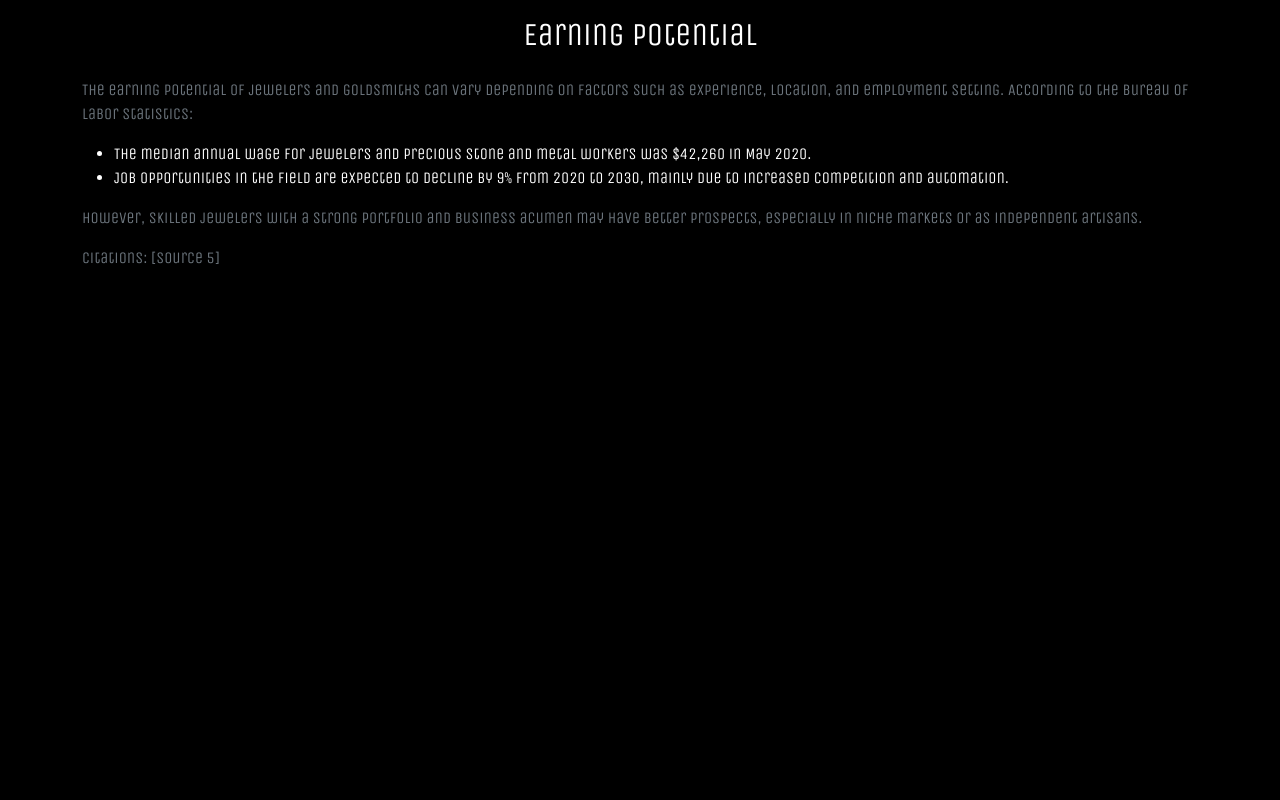
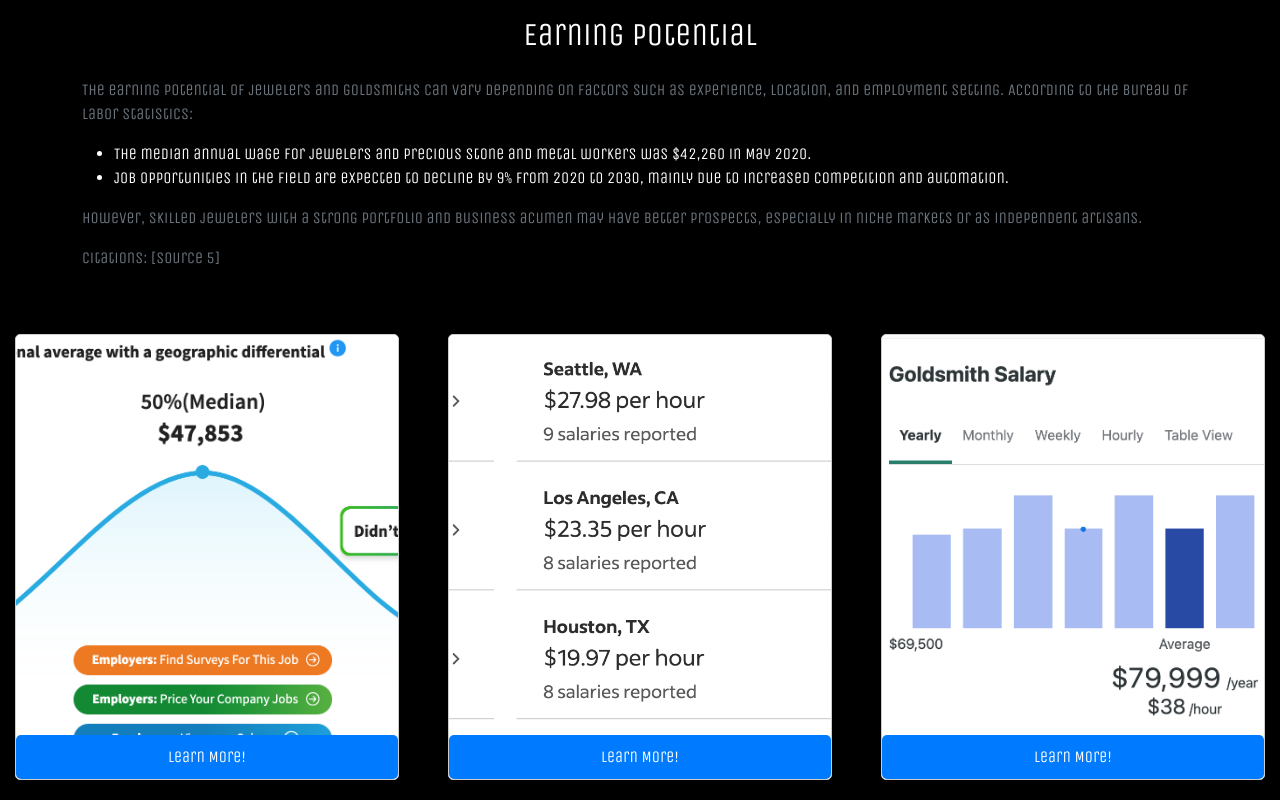
Before and after one commit to 525gtarantola/Future-Me, a plain HTML site: page earning.html in a window 1280 px wide. Shown: the part 694-1494 px from the top of the page. Before the commit the page ends 1028 px from the top, so only its background shows below. Drawn offline with nearby package versions, Linux system fonts and the light colour scheme.

Commit message:
Earning Potential page finished, added more info and interactive cards

```diff
--- a/earning.html
+++ b/earning.html
@@ -28,6 +28,7 @@
   </div>
 
   <!-- Earning Potential Section -->
+
   <section id="earning" class="py-5">
     <div class="container">
       <h2 class="text-center mb-4">Earning Potential</h2>
@@ -40,3 +41,22 @@
       <p>Citations: [Source 5]</p>
     </div>
   </section>
+
+  <!-- Cards -->
+
+  <div class="card-container">
+    <div class="card">
+      <img src="images/salary1.png" alt="Image 1">
+      <a href="https://www.salary.com/research/salary/posting/goldsmith-salary" class="learn-more-button">Learn More!</a>
+    </div>
+
+    <div class="card">
+      <img src="images/salary2.png" alt="Image 2">
+      <a href="https://www.indeed.com/career/jeweler/salaries" class="learn-more-button">Learn More!</a>
+    </div>
+
+    <div class="card">
+      <img src="images/salary3.png" alt="Image 3">
+      <a href="https://www.ziprecruiter.com/Salaries/Goldsmith-Salary" class="learn-more-button">Learn More!</a>
+    </div>
+  </div>
--- a/style.css
+++ b/style.css
@@ -29,22 +29,6 @@ p {
 footer {
   background-color: #343a40;
   color: #fff;
-}
-.card {
-  border: none;
-  border-radius: 10px;
-  box-shadow: 0 0 20px rgba(0, 0, 0, 0.1);
-}
-.card-img-top {
-  border-radius: 10px 10px 0 0;
-}
-.card-title {
-  font-size: 1.2rem;
-  font-weight: bold;
-  color: #000;
-}
-.card-text {
-  color: #6c757d;
 }
 
 li {
@@ -141,3 +125,55 @@ li {
   background-size: cover;
   background-position: center;
 }
+
+.card-container {
+  display: flex;
+  justify-content: space-between; /* Adjust as needed */
+}
+
+.card {
+  width: 30%; /* Adjust as needed */
+  background-color: #fff;
+  border: 1px solid #ccc;
+  border-radius: 5px;
+  box-shadow: 0 2px 4px rgba(0, 0, 0, 0.1);
+  margin-bottom: 20px;
+  overflow: hidden; /* Ensure contents don't overflow */
+  margin-right: 15px; /* Add margin to the right side */
+  margin-left: 15px; /* Add margin to the left side */
+}
+
+.card img {
+  width: 100%;
+  height: 400px; /* Fixed height for images */
+  object-fit: cover; /* Maintain aspect ratio and fill container */
+  border-top-left-radius: 5px;
+  border-top-right-radius: 5px;
+}
+
+.card-info {
+  padding: 20px;
+}
+
+.card-info h3 {
+  margin-top: 0;
+}
+
+.card-info p {
+  margin-bottom: 10px; /* Adjust as needed */
+}
+
+.learn-more-button {
+  display: block;
+  width: 100%;
+  padding: 10px;
+  text-align: center;
+  background-color: #007bff;
+  color: #fff;
+  text-decoration: none;
+  border-radius: 5px;
+}
+
+.learn-more-button:hover {
+  background-color: #0056b3;
+}
```
Also changed, not shown: images/salary1.png (added), images/salary2.png (added), images/salary3.png (added).
